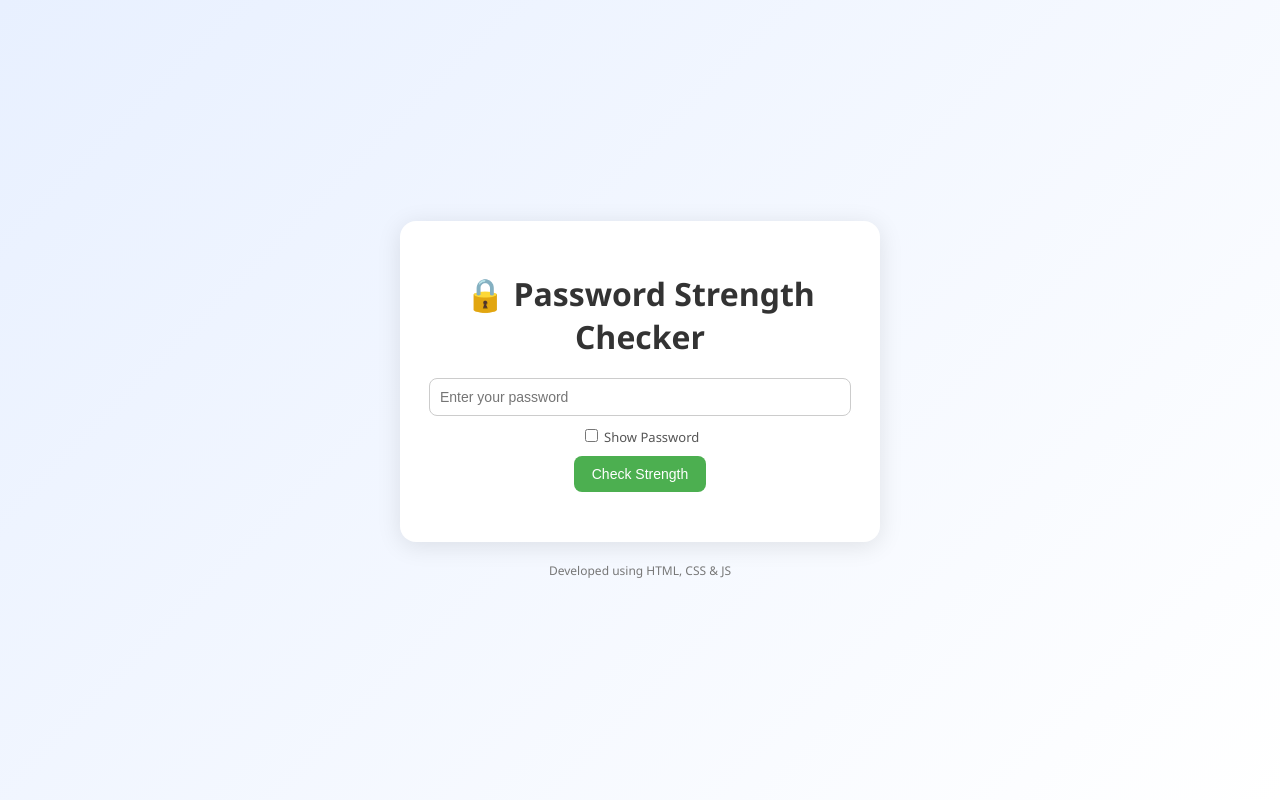
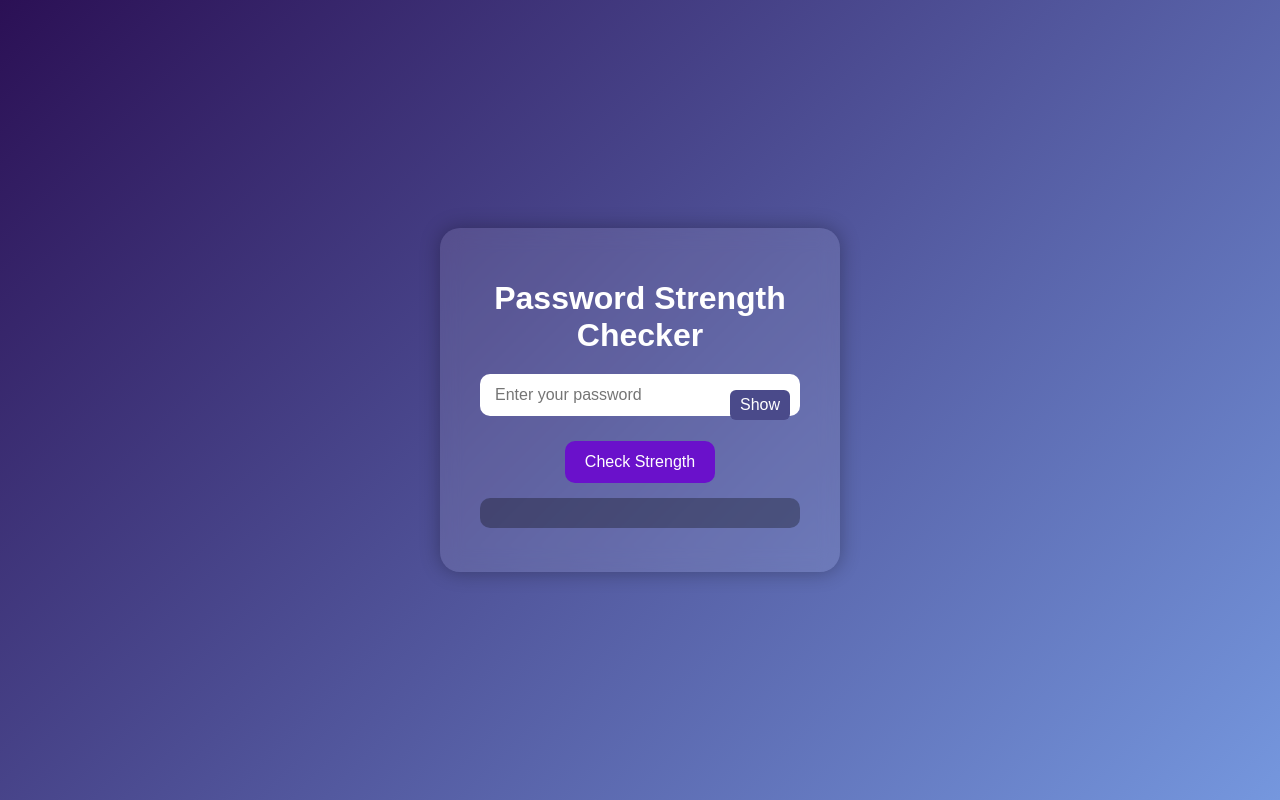
Before and after one commit to tubalisshious/Password-Checker-Project, a Flask app: page / in a window 1280 px wide. Run offline with Flask 3, Linux system fonts and the light colour scheme.

Commit message:
Replaced the work with a cleaner version of GUI

```diff
--- a/static/script.js
+++ b/static/script.js
@@ -1,110 +1,64 @@
-function evaluatePasswordStrength(password) {
+function checkStrength() {
+  const password = document.getElementById("password").value;
   let score = 0;
   let feedback = [];
 
   if (password.length >= 8) {
     score++;
-    feedback.push("✅ Length is sufficient (8+ characters).");
+    feedback.push("Length is sufficient (8+ characters).");
   } else {
-    feedback.push("❌ Password is too short (less than 8 characters).");
+    feedback.push("Password is too short (less than 8 characters).");
   }
 
   if (/[a-z]/.test(password)) {
     score++;
-    feedback.push("✅ Contains lowercase letters.");
+    feedback.push("Contains lowercase letters.");
   } else {
-    feedback.push("❌ Missing lowercase letters.");
+    feedback.push("Missing lowercase letters.");
   }
 
   if (/[A-Z]/.test(password)) {
     score++;
-    feedback.push("✅ Contains uppercase letters.");
+    feedback.push("Contains uppercase letters.");
   } else {
-    feedback.push("❌ Missing uppercase letters.");
+    feedback.push("Missing uppercase letters.");
   }
 
   if (/\d/.test(password)) {
     score++;
-    feedback.push("✅ Contains digits.");
+    feedback.push("Contains digits.");
   } else {
-    feedback.push("❌ Missing digits.");
+    feedback.push("Missing digits.");
   }
 
   if (/[!@#$%^&*(),.?":{}|<>]/.test(password)) {
     score++;
-    feedback.push("✅ Contains special characters.");
+    feedback.push("Contains special characters.");
   } else {
-    feedback.push("❌ Missing special characters.");
+    feedback.push("Missing special characters.");
   }
 
   if (password.length >= 12) {
     score++;
-    feedback.push("💪 Bonus for length (12+ characters).");
+    feedback.push("Bonus for length (12+ characters).");
   }
 
-  let strength, color;
-  if (score <= 2) {
-    strength = "Weak Password";
-    color = "red";
-  } else if (score <= 4) {
-    strength = "Medium Password";
-    color = "orange";
-  } else {
-    strength = "Strong Password";
-    color = "green";
-  }
+  let strength = "Weak";
+  if (score >= 5) strength = "Strong";
+  else if (score >= 3) strength = "Medium";
 
-  return { strength, color, feedback };
+  document.getElementById("result").textContent =
+    `${strength} Password\nScore: ${score}/6\nFeedback:\n- ${feedback.join("\n- ")}`;
 }
 
-// -----------------------
-// DOM Interactions
-// -----------------------
-const passwordInput = document.getElementById("passwordInput");
-const checkBtn = document.getElementById("checkBtn");
-const feedbackList = document.getElementById("feedbackList");
-const strengthLabel = document.getElementById("strengthLabel");
-const showPassword = document.getElementById("showPassword");
-
-// Show/hide password
-showPassword.addEventListener("change", () => {
-  passwordInput.type = showPassword.checked ? "text" : "password";
+// Show/Hide password toggle
+document.getElementById("togglePassword").addEventListener("click", function () {
+  const passwordField = document.getElementById("password");
+  if (passwordField.type === "password") {
+    passwordField.type = "text";
+    this.textContent = "Hide";
+  } else {
+    passwordField.type = "password";
+    this.textContent = "Show";
+  }
 });
-
-// Check strength on button click
-checkBtn.addEventListener("click", () => {
-  const password = passwordInput.value.trim();
-  if (!password) {
-    alert("Please enter a password!");
-    return;
-  }
-
-  const { strength, color, feedback } = evaluatePasswordStrength(password);
-
-  strengthLabel.textContent = strength;
-  strengthLabel.style.color = color;
-
-  feedbackList.innerHTML = "";
-  feedback.forEach(item => {
-    const li = document.createElement("li");
-    li.textContent = item;
-    feedbackList.appendChild(li);
-  });
-
-  // Bar fill: map score (0-6) -> percent 0-100
-  const percent = Math.round((data.score / 6) * 100);
-  let color;
-  if(data.score <= 2) color = getComputedStyle(document.documentElement).getPropertyValue('--bad');
-  else if(data.score <= 4) color = getComputedStyle(document.documentElement).getPropertyValue('--warn');
-  else color = getComputedStyle(document.documentElement).getPropertyValue('--good');
-
-  setBar(percent, color);
-
-  // setBar(Math.min(100, Math.round(data.entropy)), colorForEntropy(data.entropy));
-});
-
-// allow Enter key to trigger check
-passwordInput.addEventListener('keydown', (e)=>{
-  if(e.key === 'Enter') checkBtn.click();
-
-});
--- a/static/style.css
+++ b/static/style.css
@@ -1,91 +1,82 @@
+* {
+  box-sizing: border-box;
+}
+
 body {
-  font-family: 'Segoe UI', Tahoma, Geneva, Verdana, sans-serif;
-  background: linear-gradient(135deg, #e8f0ff, #ffffff);
+  font-family: "Poppins", sans-serif;
+  background: linear-gradient(135deg, #2b1055, #7597de);
   height: 100vh;
+  margin: 0;
   display: flex;
   justify-content: center;
   align-items: center;
-  flex-direction: column;
-  margin: 0;
-  color: #222;
+  color: #fff;
 }
 
 .container {
-  background: #fff;
+  background: rgba(255, 255, 255, 0.1);
   padding: 30px 40px;
-  border-radius: 16px;
-  box-shadow: 0 4px 25px rgba(0, 0, 0, 0.1);
+  border-radius: 20px;
+  backdrop-filter: blur(10px);
   width: 400px;
   text-align: center;
+  box-shadow: 0 0 20px rgba(0, 0, 0, 0.3);
 }
 
 h1 {
   margin-bottom: 20px;
-  color: #333;
 }
 
 .input-group {
-  display: flex;
-  flex-direction: column;
-  align-items: center;
-  gap: 10px;
+  position: relative;
+  margin-bottom: 15px;
 }
 
 input[type="password"],
 input[type="text"] {
   width: 100%;
-  padding: 10px;
-  font-size: 14px;
-  border: 1px solid #ccc;
-  border-radius: 8px;
+  padding: 12px 50px 12px 15px;
+  border: none;
+  border-radius: 10px;
+  outline: none;
+  font-size: 16px;
 }
 
-.toggle {
-  font-size: 13px;
-  color: #555;
+.toggle-btn {
+  position: absolute;
+  right: 10px;
+  top: 50%;
+  transform: translateY(-50%);
+  background: #4a4a8a;
+  border: none;
+  color: #fff;
+  padding: 6px 10px;
+  border-radius: 6px;
+  cursor: pointer;
 }
 
 button {
-  background: #4CAF50;
+  background-color: #6a11cb;
+  border: none;
   color: white;
-  border: none;
-  padding: 10px 18px;
-  font-size: 14px;
-  border-radius: 8px;
+  padding: 12px 20px;
+  margin-top: 10px;
+  border-radius: 10px;
   cursor: pointer;
-  transition: background 0.3s;
+  font-size: 16px;
+  transition: background 0.3s ease;
 }
 
 button:hover {
-  background: #3e9142;
+  background: #2575fc;
 }
 
-.result {
-  margin-top: 20px;
+pre {
+  background: rgba(0, 0, 0, 0.3);
+  padding: 15px;
+  border-radius: 10px;
   text-align: left;
+  white-space: pre-wrap;
+  font-size: 14px;
+  margin-top: 15px;
 }
-
-#strengthLabel {
-  font-size: 18px;
-  margin-bottom: 10px;
-  text-align: center;
-}
-
-ul {
-  list-style-type: none;
-  padding: 0;
-}
-
-ul li {
-  background: #f5f5f5;
-  padding: 6px 10px;
-  margin: 4px 0;
-  border-radius: 6px;
-  font-size: 13px;
-}
-
-footer {
-  margin-top: 20px;
-  font-size: 12px;
-  color: #777;
-}
--- a/templates/index.html
+++ b/templates/index.html
@@ -4,28 +4,18 @@
   <meta charset="UTF-8" />
   <meta name="viewport" content="width=device-width, initial-scale=1.0" />
   <title>Password Strength Checker</title>
-  <link rel="stylesheet" href="style.css" />
+  <link rel="stylesheet" href="static/style.css" />
 </head>
 <body>
   <div class="container">
-    <h1>🔒 Password Strength Checker</h1>
+    <h1>Password Strength Checker</h1>
     <div class="input-group">
-      <input type="password" id="passwordInput" placeholder="Enter your password" />
-      <label class="toggle">
-        <input type="checkbox" id="showPassword" />
-        Show Password
-      </label>
-      <button id="checkBtn">Check Strength</button>
+      <input type="password" id="password" placeholder="Enter your password" />
+      <button id="togglePassword" class="toggle-btn">Show</button>
     </div>
-
-    <div class="result">
-      <h2 id="strengthLabel"></h2>
-      <ul id="feedbackList"></ul>
-    </div>
+    <button onclick="checkStrength()">Check Strength</button>
+    <pre id="result"></pre>
   </div>
-
-  <footer>Developed using HTML, CSS & JS</footer>
-
-  <script src="script.js"></script>
+  <script src="static/script.js"></script>
 </body>
 </html>
```
